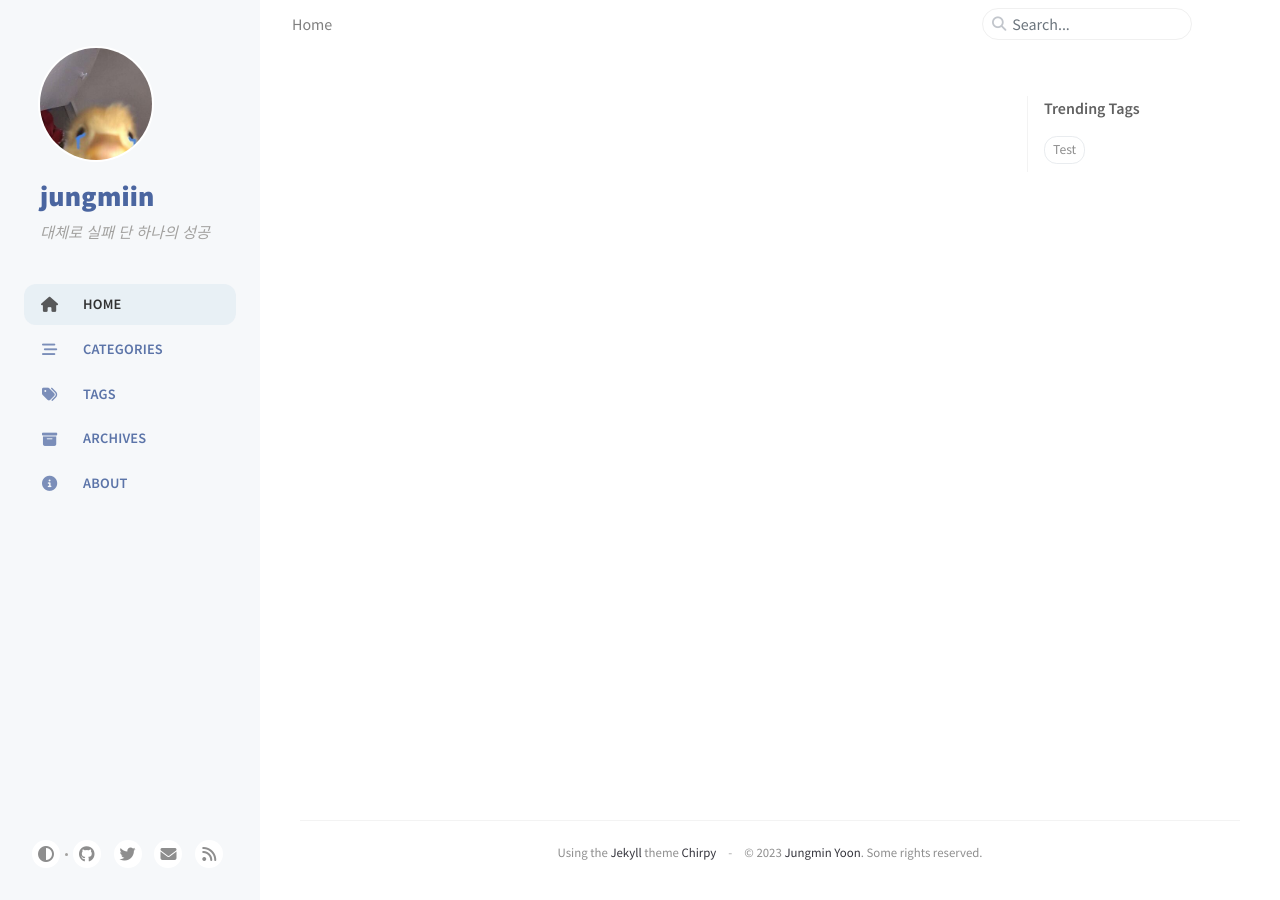
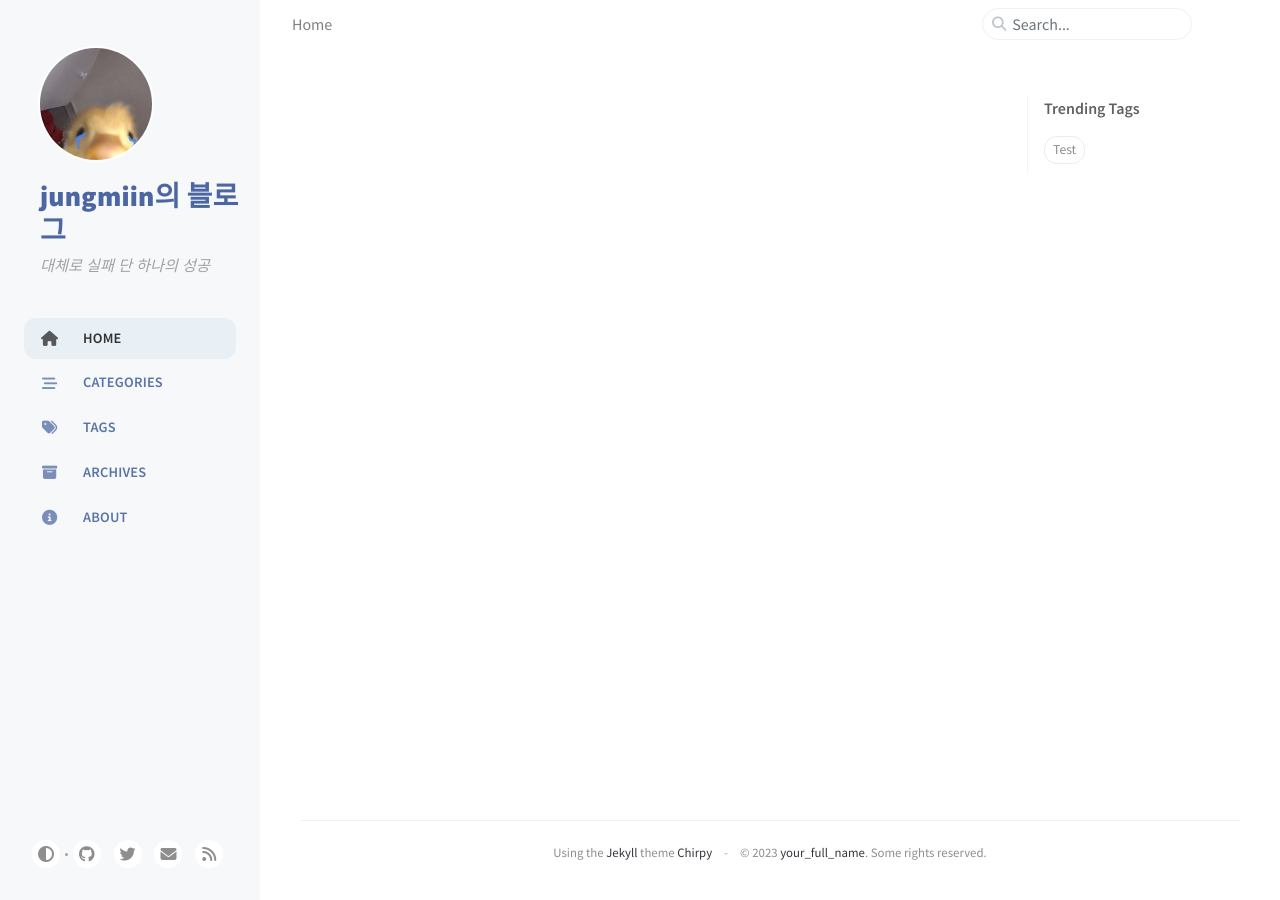
Before and after one commit to jungmiin/jungmiin.github.io, a Jekyll site: the page built from index.html, in a window 1280 px wide. Built offline with Jekyll 4.4.1, drawn with Linux system fonts in a browser that asks for light colours; cached includes are drawn as plain includes; comment, search, counter and statistics services are not loaded.

Commit message:
fix : 빌드 오류 수정

```diff
--- a/_config.yml
+++ b/_config.yml
@@ -10,7 +10,7 @@ baseurl: ""
 # The language of the webpage › http://www.lingoes.net/en/translator/langcode.htm
 # If it has the same name as one of the files in folder `_data/locales`, the layout language will also be changed,
 # otherwise, the layout language will use the default value of 'en'.
-lang: ko
+lang: en
 
 # Change to your timezone › http://www.timezoneconverter.com/cgi-bin/findzone/findzone
 timezone: Asia/Seoul
@@ -18,18 +18,18 @@ timezone: Asia/Seoul
 # jekyll-seo-tag settings › https://github.com/jekyll/jekyll-seo-tag/blob/master/docs/usage.md
 # ↓ --------------------------
 
-title: jungmiin # the main title
+title: jungmiin의 블로그 # the main title
 
 tagline: 대체로 실패 단 하나의 성공 # it will display as the sub-title
 
 description: >- # used by seo meta and the atom feed
-  A minimal, responsive and feature-rich Jekyll theme for technical writing.
+  jungmiin의 블로그
 
 # fill in the protocol & hostname for your site, e.g., 'https://username.github.io'
-url: "https://jungmiin.github.io"
+url: ""
 
 github:
-  username: jungmiin # change to your github username
+  username: github_username # change to your github username
 
 twitter:
   username: twitter_username # change to your twitter username
@@ -37,11 +37,12 @@ twitter:
 social:
   # Change to your full name.
   # It will be displayed as the default author of the posts and the copyright owner in the Footer
-  name: Jungmin Yoon
-  email: jungpush@gmail.com # change to your email address
+  name: your_full_name
+  email: example@domain.com # change to your email address
   links:
     # The first element serves as the copyright owner's link
-    # - https://github.com/jungmiin # change to your github homepage
+    - https://twitter.com/username # change to your twitter homepage
+    - https://github.com/username # change to your github homepage
     # Uncomment below to add more social links
     # - https://www.facebook.com/username
     # - https://www.linkedin.com/in/username
@@ -65,7 +66,7 @@ google_analytics:
 #     light  - Use the light color scheme
 #     dark   - Use the dark color scheme
 #
-theme_mode: #[light|dark]
+theme_mode: # [light|dark]
 
 # The CDN endpoint for images.
 # Notice that once it is assigned, the CDN url
```
